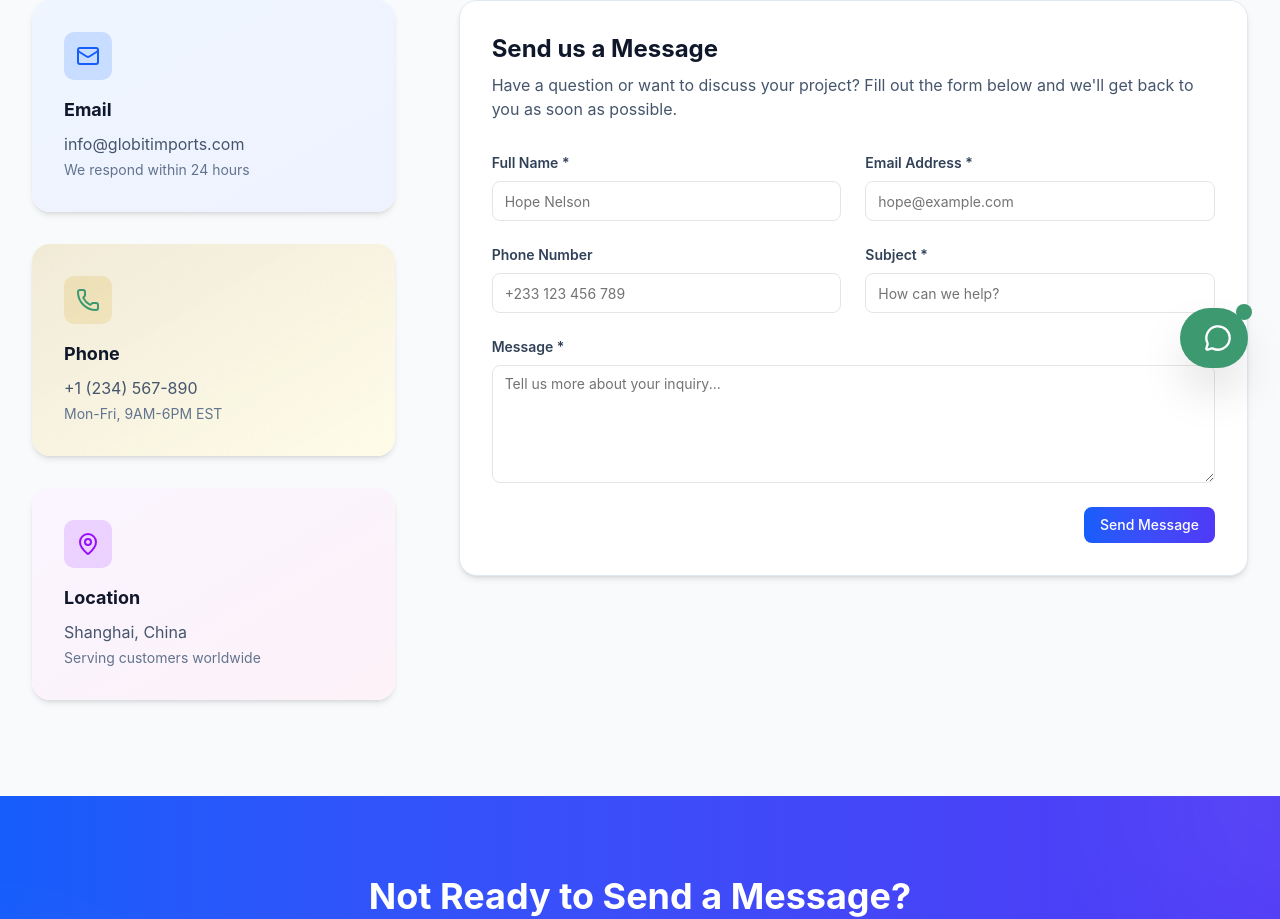
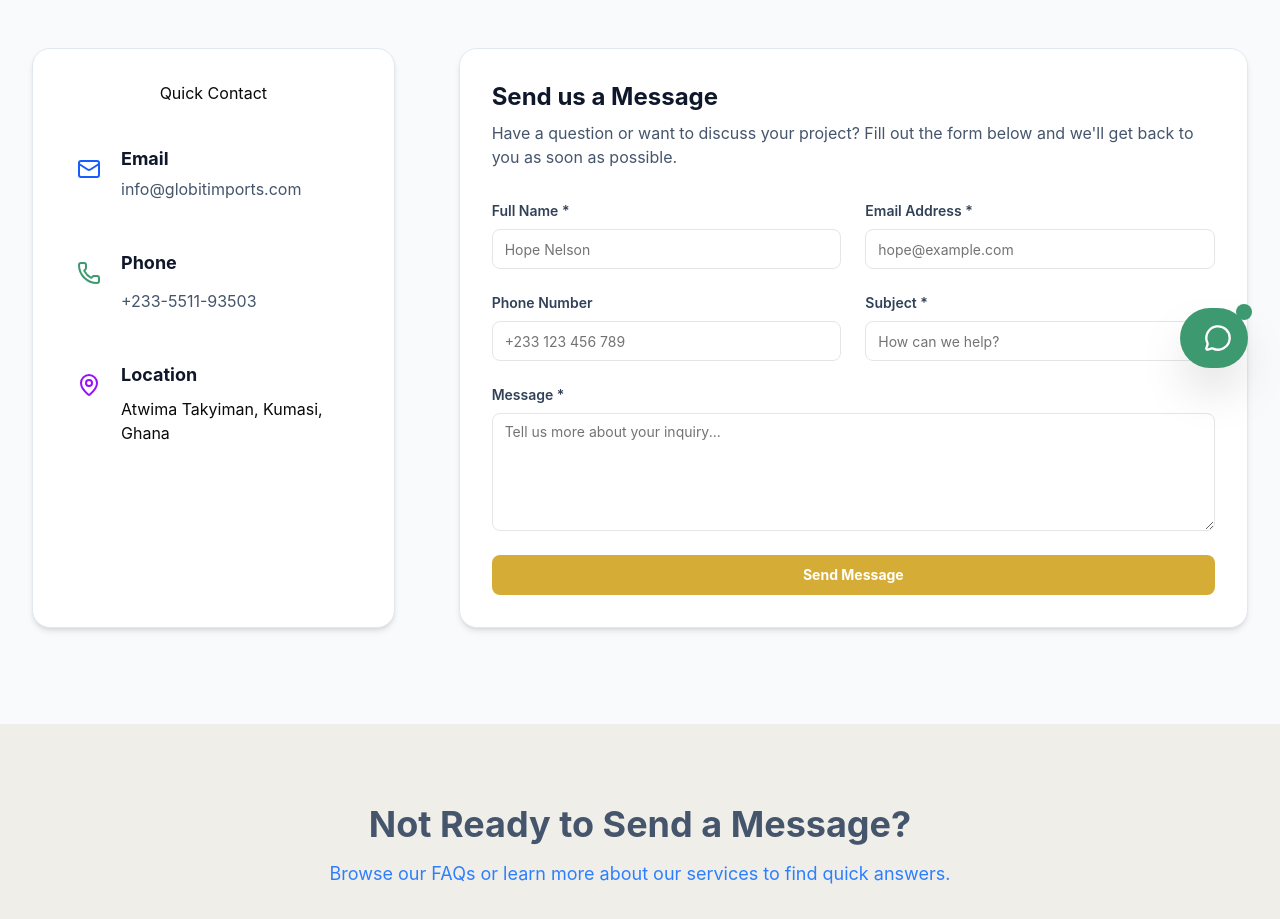
Before and after one commit to MamaFati/globitImport, a Next.js app: page /contact in a window 1280 px wide. Shown: the part 400-1319 px from the top of the page. Built offline with nearby package versions, Linux system fonts and the light colour scheme.

Commit message:
style: enhance layout and styling across BlogDetailPage, Contact, Services, and Footer components

```diff
--- a/components/home/Contact.tsx
+++ b/components/home/Contact.tsx
@@ -54,15 +54,15 @@ const Contact = () => {
   return (
     <div className="bg-slate-50">
       {/* Hero Section */}
-      <div className="relative bg-slate-900 py-24">
+      <div className="relative bg-slate-900 py-30">
         <div className="absolute inset-0 z-0 overflow-hidden">
-          <Image
+          {/* <Image
             src={backImage}
             alt="Contact Background"
             width={2000}
             height={1200}
             className="h-full w-full scale-105 object-cover opacity-20 animate-soft-float"
-          />
+          /> */}
           <div className="absolute inset-0 bg-[linear-gradient(120deg,rgba(213,173,54,0.2),rgba(2,6,23,0.05),rgba(29,78,216,0.2))] bg-[length:220%_220%] animate-bg-pan" />
         </div>
         <div className="relative z-10 mx-auto max-w-7xl px-4 text-center sm:px-6 lg:px-8 animate-fade-in">
@@ -83,18 +83,24 @@ const Contact = () => {
         <div className="mx-auto max-w-7xl px-4 sm:px-6 lg:px-8">
           <div className="grid grid-cols-1 gap-16 lg:grid-cols-3">
             {/* Contact Information Cards */}
-            <div className="space-y-8 lg:col-span-1">
+            <div className="space-y-10 lg:col-span-1 bg-white   border border-slate-200 rounded-2xl p-8 shadow-md">
+              <h1 className="text-center">Quick Contact</h1>
+              {/* <Image
+            src={backImage}
+            alt="Contact Background"
+            width={500}
+            height={500}
+            className="h-10 w-10 scale-105  opacity-20 animate-soft-float"
+          /> */}
               {/* Email Card */}
-              <div
-                className="group relative overflow-hidden rounded-2xl bg-gradient-to-br from-blue-50 to-indigo-50 p-8 shadow-md transition-all duration-300 hover:shadow-xl hover:-translate-y-1 animate-fade-up"
-                style={{ animationDelay: "0ms" }}
-              >
-                <div className="absolute inset-0 bg-gradient-to-br from-blue-100/50 to-indigo-100/0 opacity-0 transition-opacity duration-300 group-hover:opacity-100" />
-                <div className="relative z-10">
-                  <div className="mb-4 inline-flex rounded-lg bg-blue-500/20 p-3">
+              <div>
+                <div className="absolute inset-0  opacity-0 transition-opacity duration-300 group-hover:opacity-100" />
+                <div className="relative flex gap-2 z-10">
+                  <div className="mb-4 inline-flex  p-3">
                     <Mail className="h-6 w-6 text-blue-600" />
                   </div>
-                  <h3 className="mb-2 text-lg font-bold text-slate-900">
+                  <div>
+                    <h3 className="mb-1 text-lg font-bold text-slate-900">
                       Email
                     </h3>
                     <p className="text-slate-600">
@@ -105,56 +111,53 @@ const Contact = () => {
                         info@globitimports.com
                       </a>
                     </p>
-                  <p className="text-sm text-slate-500 mt-1">
-                    We respond within 24 hours
-                  </p>
+                  </div>
                 </div>
               </div>
 
               {/* Phone Card */}
-              <div
-                className="group relative overflow-hidden rounded-2xl bg-gradient-to-br from-secondary/20 to-yellow-50 p-8 shadow-md transition-all duration-300 hover:shadow-xl hover:-translate-y-1 animate-fade-up"
-                style={{ animationDelay: "100ms" }}
-              >
-                <div className="absolute inset-0 bg-gradient-to-br from-secondary/30 to-yellow-100/0 opacity-0 transition-opacity duration-300 group-hover:opacity-100" />
-                <div className="relative z-10">
-                  <div className="mb-4 inline-flex rounded-lg bg-secondary/20 p-3">
+              <div>
+                <div className="absolute inset-0   opacity-0 transition-opacity duration-300 group-hover:opacity-100" />
+                <div className="relative flex gap-2 z-10">
+                  <div className="mb-4 inline-flex  p-3">
                     <Phone className="h-6 w-6 text-custom-green" />
                   </div>
-                  <h3 className="mb-2 text-lg font-bold text-slate-900">
+                  <div>
+                    <h3 className="mb-1 text-lg font-bold text-slate-900">
                       Phone
                     </h3>
                     <p className="text-slate-600">
                       <a
-                      href="tel:+1234567890"
-                      className="hover:text-custom-green transition-colors"
+                        href="tel:+233551193503"
+                        className="flex min-h-10 items-center gap-3 rounded-xl py-1 transition-colors hover:text-blue-600 "
                       >
-                      +1 (234) 567-890
+                        <span>+233-5511-93503</span>
                       </a>
                     </p>
-                  <p className="text-sm text-slate-500 mt-1">
-                    Mon-Fri, 9AM-6PM EST
-                  </p>
+                  </div>
                 </div>
               </div>
 
               {/* Location Card */}
-              <div
-                className="group relative overflow-hidden rounded-2xl bg-gradient-to-br from-purple-50 to-pink-50 p-8 shadow-md transition-all duration-300 hover:shadow-xl hover:-translate-y-1 animate-fade-up"
-                style={{ animationDelay: "200ms" }}
-              >
-                <div className="absolute inset-0 bg-gradient-to-br from-purple-100/50 to-pink-100/0 opacity-0 transition-opacity duration-300 group-hover:opacity-100" />
-                <div className="relative z-10">
-                  <div className="mb-4 inline-flex rounded-lg bg-purple-500/20 p-3">
+              <div>
+                <div className="absolute inset-0   opacity-0 transition-opacity duration-300 group-hover:opacity-100" />
+                <div className="relative flex gap-2 z-10">
+                  <div className="mb-4 inline-flex    p-3">
                     <MapPin className="h-6 w-6 text-purple-600" />
                   </div>
-                  <h3 className="mb-2 text-lg font-bold text-slate-900">
+                  <div>
+                    <h3 className="mb-1 text-lg font-bold text-slate-900">
                       Location
                     </h3>
-                  <p className="text-slate-600">Shanghai, China</p>
-                  <p className="text-sm text-slate-500 mt-1">
-                    Serving customers worldwide
-                  </p>
+                    <a
+                      href="https://maps.google.com/?q=Atwima+Takyiman,+Kumasi,+Ghana"
+                      target="_blank"
+                      rel="noopener noreferrer"
+                      className="flex min-h-10 items-start gap-3 rounded-xl py-1 transition-colors hover:text-blue-600  "
+                    >
+                      <span>Atwima Takyiman, Kumasi, Ghana</span>
+                    </a>
+                  </div>
                 </div>
               </div>
             </div>
@@ -287,11 +290,11 @@ const Contact = () => {
                   )}
 
                   {/* Submit Button */}
-                  <div className="flex justify-end">
+                  <div className="flex  ">
                     <Button
                       type="submit"
                       disabled={isSubmitting}
-                      className="relative bg-gradient-to-r from-blue-600 to-indigo-600 text-white hover:from-blue-700 hover:to-indigo-700 disabled:opacity-70"
+                      className="relative bg-secondary py-5 font-bold text-white hover:secondary/10 disabled:opacity-70 w-full"
                     >
                       {isSubmitting ? (
                         <>
@@ -311,24 +314,27 @@ const Contact = () => {
       </section>
 
       {/* CTA Section */}
-      <section className="relative py-20 bg-gradient-to-r from-blue-600 to-indigo-600">
-        <div className="absolute inset-0 overflow-hidden">
+      <section className="relative py-20 bg-custom-background text-slate-600">
+        {/* <div className="absolute inset-0 overflow-hidden">
           <div className="absolute -top-40 -right-40 h-80 w-80 rounded-full bg-white/5 blur-3xl" />
           <div className="absolute -bottom-40 -left-40 h-80 w-80 rounded-full bg-white/5 blur-3xl" />
-        </div>
+        </div> */}
         <div className="relative z-10 mx-auto max-w-4xl px-4 text-center sm:px-6 lg:px-8">
-          <h2 className="mb-4 text-3xl font-bold text-white md:text-4xl">
+          <h2 className="mb-4 text-3xl font-bold text- md:text-4xl">
             Not Ready to Send a Message?
           </h2>
-          <p className="mb-8 text-lg text-blue-100">
+          <p className="mb-8 text-lg text-blue-500">
+            <a href="#">
+              {" "}
               Browse our FAQs or learn more about our services to find quick
               answers.
+            </a>
           </p>
           <div className="flex flex-col gap-3 sm:flex-row justify-center sm:items-center">
             <a href="/blog" className="inline-block">
               <Button
                 variant="outline"
-                className="border-white text-white hover:bg-white/10"
+                className="border-white   hover:bg-white/10"
               >
                 Read Our Blog
               </Button>
@@ -336,7 +342,7 @@ const Contact = () => {
             <a href="/services" className="inline-block">
               <Button
                 variant="outline"
-                className="border-white text-white hover:bg-white/10"
+                className="border-white   hover:bg-white/10"
               >
                 Explore Services
               </Button>
--- a/components/home/Services.tsx
+++ b/components/home/Services.tsx
@@ -34,7 +34,7 @@ const ServicesComponent = () => {
 
           <Link
             href="/services"
-            className="inline-flex items-center gap-2 rounded-full bg-slate-900 px-6 py-3 text-sm font-bold uppercase tracking-[0.2em] text-white transition-all hover:bg-slate-800"
+            className="inline-flex items-center gap-2   text-secondary px-6 py-3 text-sm font-bold uppercase tracking-[0.2em]   transition-all  "
           >
             View all services
             <ArrowRight className="h-4 w-4" />
@@ -45,7 +45,7 @@ const ServicesComponent = () => {
           {servicePages.map((service, index) => (
             <div
               key={service.slug}
-              className="group animate-reveal overflow-hidden rounded-3xl border border-slate-100 bg-white shadow-lg transition-all duration-500 hover:-translate-y-2 hover:shadow-2xl"
+              className="group animate-reveal overflow-hidden rounded-3xl border border-slate-100 bg-white shadow-md transition-all duration-500 hover:-translate-y-2 "
               style={{ animationDelay: `${index * 100}ms` }}
             >
               <div className="relative h-56 overflow-hidden">
--- a/components/layout/Footer.tsx
+++ b/components/layout/Footer.tsx
@@ -17,14 +17,14 @@ const Footer = () => {
       <div className="mx-auto max-w-7xl px-4 sm:px-6 lg:px-8">
         <div className="grid grid-cols-1 gap-8 sm:grid-cols-2 sm:gap-10 lg:grid-cols-4 lg:gap-12">
           <div>
-            <Link href="/" className="flex items-center gap-2">
+            {/* <Link href="/" className="flex items-center gap-2">
               <Image
                 src={AppLogo}
                 alt="Globit Logo"
                 width={84}
                 height={5}
               />
-            </Link>
+            </Link> */}
             <p className="mt-4 text-sm leading-6 text-slate-400 sm:hidden">
               China to Ghana shipping and sourcing support for businesses that
               want a cleaner import process.
```
Also changed, not shown: app/blog/[slug]/page.tsx (+14 -7 lines). Lines whose indentation alone changed are shown as unchanged.
